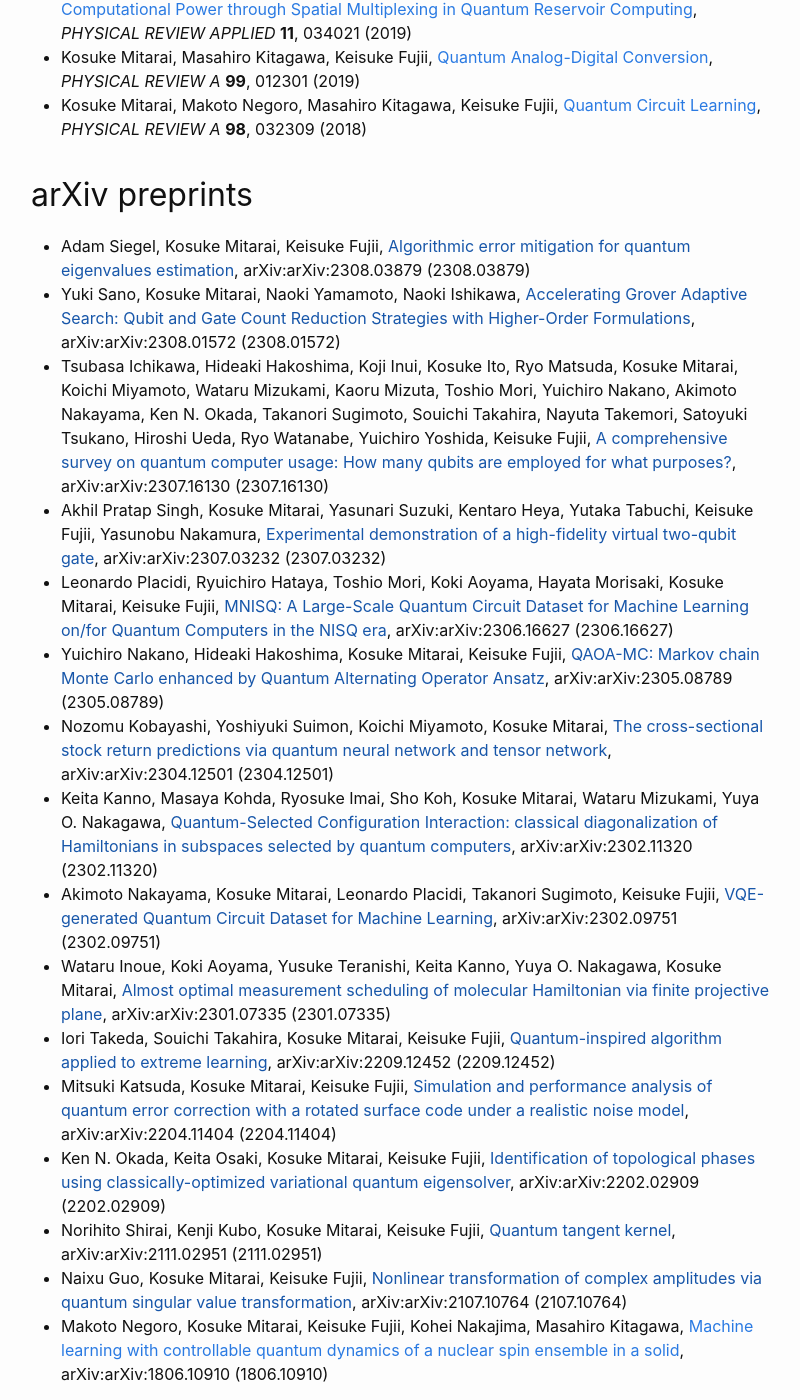
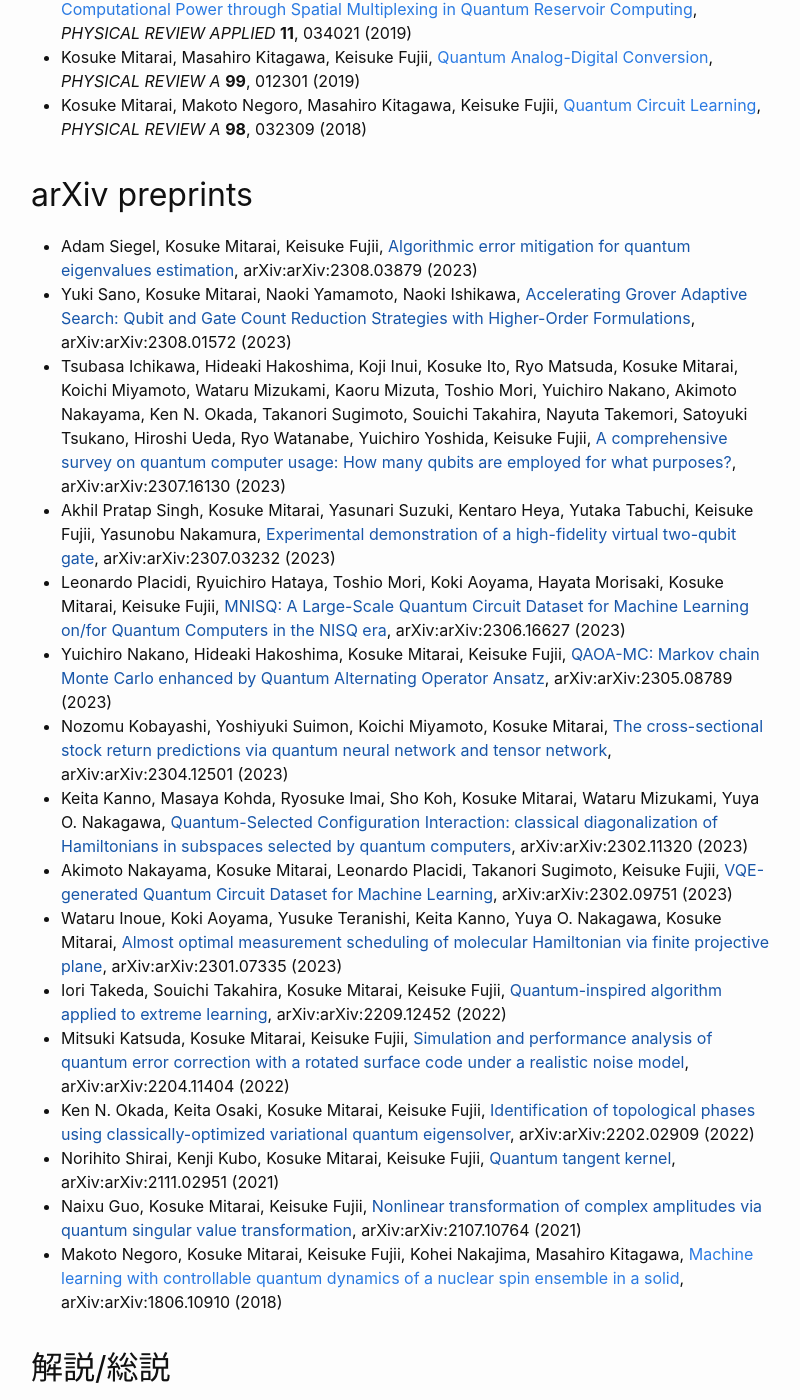
Before and after one commit to kosukemtr/kosukemtr.github.io, a Jekyll site: the page built from publications.md, in a window 1280 px wide and 1400 px high, scrolled down 1973 px. Shown: the whole window, without its empty margins (239-1039 px from the left). Built offline with Jekyll 4.4.1, drawn with Linux system fonts in a browser that asks for light colours.

Commit message:
Update publications

```diff
--- a/publications.md
+++ b/publications.md
@@ -37,23 +37,23 @@ title: Publications
 
 ## arXiv preprints
 
-- Adam Siegel, Kosuke Mitarai, Keisuke Fujii, [Algorithmic error mitigation for quantum eigenvalues estimation](), arXiv:arXiv:2308.03879 (2308.03879)
-- Yuki Sano, Kosuke Mitarai, Naoki Yamamoto, Naoki Ishikawa, [Accelerating Grover Adaptive Search: Qubit and Gate Count Reduction Strategies with Higher-Order Formulations](), arXiv:arXiv:2308.01572 (2308.01572)
-- Tsubasa Ichikawa, Hideaki Hakoshima, Koji Inui, Kosuke Ito, Ryo Matsuda, Kosuke Mitarai, Koichi Miyamoto, Wataru Mizukami, Kaoru Mizuta, Toshio Mori, Yuichiro Nakano, Akimoto Nakayama, Ken N. Okada, Takanori Sugimoto, Souichi Takahira, Nayuta Takemori, Satoyuki Tsukano, Hiroshi Ueda, Ryo Watanabe, Yuichiro Yoshida, Keisuke Fujii, [A comprehensive survey on quantum computer usage: How many qubits are employed for what purposes?](), arXiv:arXiv:2307.16130 (2307.16130)
-- Akhil Pratap Singh, Kosuke Mitarai, Yasunari Suzuki, Kentaro Heya, Yutaka Tabuchi, Keisuke Fujii, Yasunobu Nakamura, [Experimental demonstration of a high-fidelity virtual two-qubit gate](), arXiv:arXiv:2307.03232 (2307.03232)
-- Leonardo Placidi, Ryuichiro Hataya, Toshio Mori, Koki Aoyama, Hayata Morisaki, Kosuke Mitarai, Keisuke Fujii, [MNISQ: A Large-Scale Quantum Circuit Dataset for Machine Learning on/for Quantum Computers in the NISQ era](), arXiv:arXiv:2306.16627 (2306.16627)
-- Yuichiro Nakano, Hideaki Hakoshima, Kosuke Mitarai, Keisuke Fujii, [QAOA-MC: Markov chain Monte Carlo enhanced by Quantum Alternating Operator Ansatz](), arXiv:arXiv:2305.08789 (2305.08789)
-- Nozomu Kobayashi, Yoshiyuki Suimon, Koichi Miyamoto, Kosuke Mitarai, [The cross-sectional stock return predictions via quantum neural network and tensor network](), arXiv:arXiv:2304.12501 (2304.12501)
-- Keita Kanno, Masaya Kohda, Ryosuke Imai, Sho Koh, Kosuke Mitarai, Wataru Mizukami, Yuya O. Nakagawa, [Quantum-Selected Configuration Interaction: classical diagonalization of Hamiltonians in subspaces selected by quantum computers](), arXiv:arXiv:2302.11320 (2302.11320)
-- Akimoto Nakayama, Kosuke Mitarai, Leonardo Placidi, Takanori Sugimoto, Keisuke Fujii, [VQE-generated Quantum Circuit Dataset for Machine Learning](), arXiv:arXiv:2302.09751 (2302.09751)
-- Wataru Inoue, Koki Aoyama, Yusuke Teranishi, Keita Kanno, Yuya O. Nakagawa, Kosuke Mitarai, [Almost optimal measurement scheduling of molecular Hamiltonian via finite projective plane](), arXiv:arXiv:2301.07335 (2301.07335)
-- Iori Takeda, Souichi Takahira, Kosuke Mitarai, Keisuke Fujii, [Quantum-inspired algorithm applied to extreme learning](), arXiv:arXiv:2209.12452 (2209.12452)
-- Mitsuki Katsuda, Kosuke Mitarai, Keisuke Fujii, [Simulation and performance analysis of quantum error correction with a rotated surface code under a realistic noise model](), arXiv:arXiv:2204.11404 (2204.11404)
-- Ken N. Okada, Keita Osaki, Kosuke Mitarai, Keisuke Fujii, [Identification of topological phases using classically-optimized variational quantum eigensolver](), arXiv:arXiv:2202.02909 (2202.02909)
-- Norihito Shirai, Kenji Kubo, Kosuke Mitarai, Keisuke Fujii, [Quantum tangent kernel](), arXiv:arXiv:2111.02951 (2111.02951)
-- Naixu Guo, Kosuke Mitarai, Keisuke Fujii, [Nonlinear transformation of complex amplitudes via quantum singular value transformation](), arXiv:arXiv:2107.10764 (2107.10764)
+- Adam Siegel, Kosuke Mitarai, Keisuke Fujii, [Algorithmic error mitigation for quantum eigenvalues estimation](), arXiv:arXiv:2308.03879 (2023)
+- Yuki Sano, Kosuke Mitarai, Naoki Yamamoto, Naoki Ishikawa, [Accelerating Grover Adaptive Search: Qubit and Gate Count Reduction Strategies with Higher-Order Formulations](), arXiv:arXiv:2308.01572 (2023)
+- Tsubasa Ichikawa, Hideaki Hakoshima, Koji Inui, Kosuke Ito, Ryo Matsuda, Kosuke Mitarai, Koichi Miyamoto, Wataru Mizukami, Kaoru Mizuta, Toshio Mori, Yuichiro Nakano, Akimoto Nakayama, Ken N. Okada, Takanori Sugimoto, Souichi Takahira, Nayuta Takemori, Satoyuki Tsukano, Hiroshi Ueda, Ryo Watanabe, Yuichiro Yoshida, Keisuke Fujii, [A comprehensive survey on quantum computer usage: How many qubits are employed for what purposes?](), arXiv:arXiv:2307.16130 (2023)
+- Akhil Pratap Singh, Kosuke Mitarai, Yasunari Suzuki, Kentaro Heya, Yutaka Tabuchi, Keisuke Fujii, Yasunobu Nakamura, [Experimental demonstration of a high-fidelity virtual two-qubit gate](), arXiv:arXiv:2307.03232 (2023)
+- Leonardo Placidi, Ryuichiro Hataya, Toshio Mori, Koki Aoyama, Hayata Morisaki, Kosuke Mitarai, Keisuke Fujii, [MNISQ: A Large-Scale Quantum Circuit Dataset for Machine Learning on/for Quantum Computers in the NISQ era](), arXiv:arXiv:2306.16627 (2023)
+- Yuichiro Nakano, Hideaki Hakoshima, Kosuke Mitarai, Keisuke Fujii, [QAOA-MC: Markov chain Monte Carlo enhanced by Quantum Alternating Operator Ansatz](), arXiv:arXiv:2305.08789 (2023)
+- Nozomu Kobayashi, Yoshiyuki Suimon, Koichi Miyamoto, Kosuke Mitarai, [The cross-sectional stock return predictions via quantum neural network and tensor network](), arXiv:arXiv:2304.12501 (2023)
+- Keita Kanno, Masaya Kohda, Ryosuke Imai, Sho Koh, Kosuke Mitarai, Wataru Mizukami, Yuya O. Nakagawa, [Quantum-Selected Configuration Interaction: classical diagonalization of Hamiltonians in subspaces selected by quantum computers](), arXiv:arXiv:2302.11320 (2023)
+- Akimoto Nakayama, Kosuke Mitarai, Leonardo Placidi, Takanori Sugimoto, Keisuke Fujii, [VQE-generated Quantum Circuit Dataset for Machine Learning](), arXiv:arXiv:2302.09751 (2023)
+- Wataru Inoue, Koki Aoyama, Yusuke Teranishi, Keita Kanno, Yuya O. Nakagawa, Kosuke Mitarai, [Almost optimal measurement scheduling of molecular Hamiltonian via finite projective plane](), arXiv:arXiv:2301.07335 (2023)
+- Iori Takeda, Souichi Takahira, Kosuke Mitarai, Keisuke Fujii, [Quantum-inspired algorithm applied to extreme learning](), arXiv:arXiv:2209.12452 (2022)
+- Mitsuki Katsuda, Kosuke Mitarai, Keisuke Fujii, [Simulation and performance analysis of quantum error correction with a rotated surface code under a realistic noise model](), arXiv:arXiv:2204.11404 (2022)
+- Ken N. Okada, Keita Osaki, Kosuke Mitarai, Keisuke Fujii, [Identification of topological phases using classically-optimized variational quantum eigensolver](), arXiv:arXiv:2202.02909 (2022)
+- Norihito Shirai, Kenji Kubo, Kosuke Mitarai, Keisuke Fujii, [Quantum tangent kernel](), arXiv:arXiv:2111.02951 (2021)
+- Naixu Guo, Kosuke Mitarai, Keisuke Fujii, [Nonlinear transformation of complex amplitudes via quantum singular value transformation](), arXiv:arXiv:2107.10764 (2021)
 - Makoto Negoro, Kosuke Mitarai, Keisuke Fujii, Kohei Nakajima, Masahiro Kitagawa, [Machine learning with controllable quantum dynamics of a nuclear spin ensemble in a solid](http://arxiv.org/abs/1806.10910v1
-http://arxiv.org/pdf/1806.10910v1), arXiv:arXiv:1806.10910 (1806.10910)
+http://arxiv.org/pdf/1806.10910v1), arXiv:arXiv:1806.10910 (2018)
 
 ## 解説/総説
 
```
